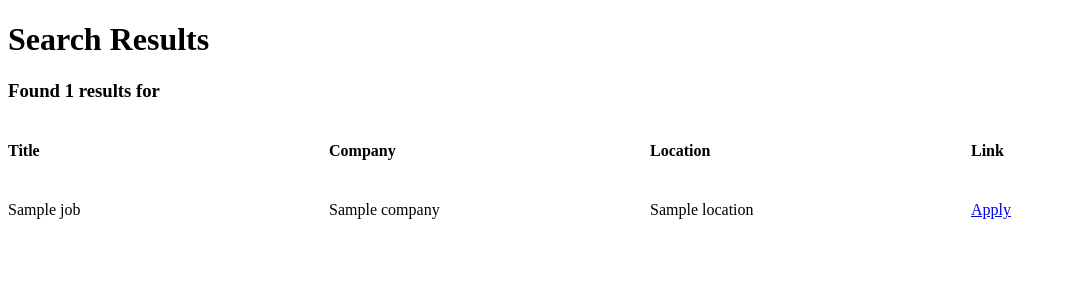
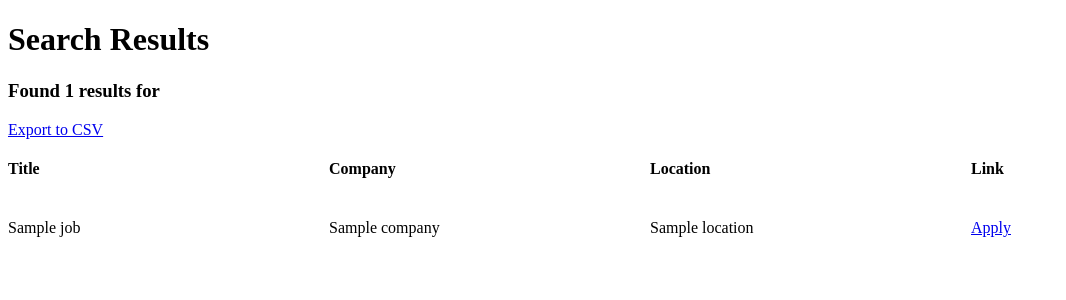
Before and after one commit to ryugibo/SuperScrapper, a Flask app: template templates/report.html in a window 1280 px wide. Shown: the top 300 px of the page, without its empty margins (0-1066 px from the left). Run offline with Flask 2, Linux system fonts and the light colour scheme; the template is opened without the code that fills it: most values are stand-ins (such as "Sample title", 1, 10 or a date in 2020).

Commit message:
:memo: #4.7 | Export Route

```diff
--- a/main.py
+++ b/main.py
@@ -22,10 +22,24 @@
       db[word] = jobs
   else:
     return redirect("/")
-  print(jobs[0])
   return render_template("report.html",
     searchingBy = word,
     resultsNumber = len(jobs),
     resultJobs = jobs)
 
+@app.route("/export")
+def export():
+  try:
+    word = request.args.get("word")
+    if not word:
+      raise Exception()
+    word = word.lower()
+    jobs = db.get(word)
+    if not jobs:
+      raise Exception()
+    return f"Generate CSV for { word }"
+  except:
+    return redirect("/")
+
+
 app.run(host = "0.0.0.0")
--- a/templates/report.html
+++ b/templates/report.html
@@ -16,6 +16,7 @@
 <body>
   <h1>Search Results</h1>
   <h3>Found {{ resultsNumber }} results for {{ searchingBy }}</h3>
+  <a href="/export?word={{searchingBy}}">Export to CSV</a>
   <section>
     <h4>Title</h4>
     <h4>Company</h4>
```
